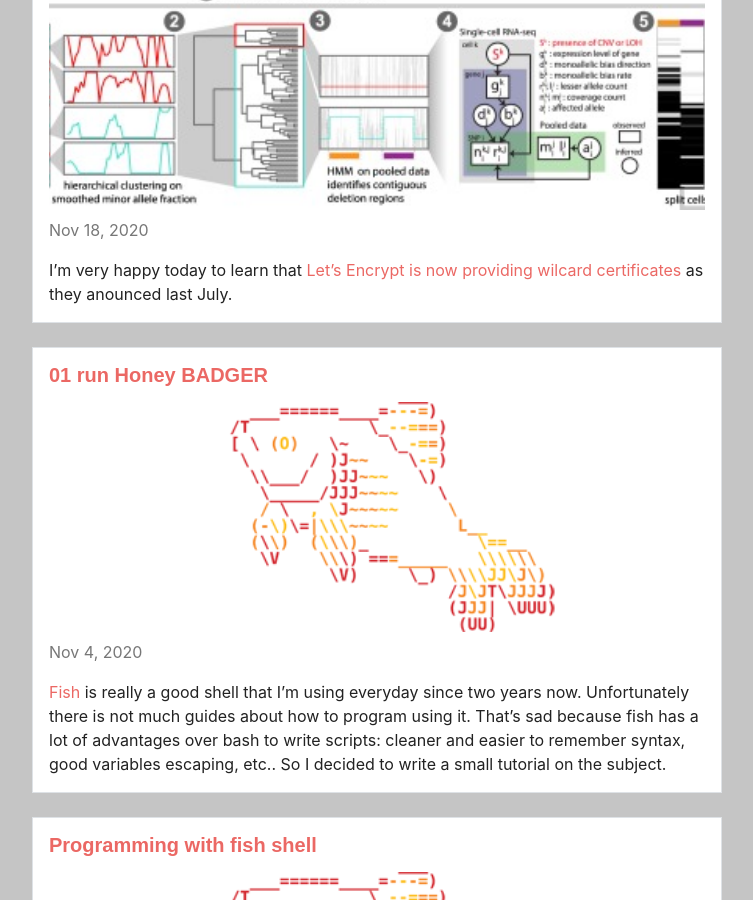
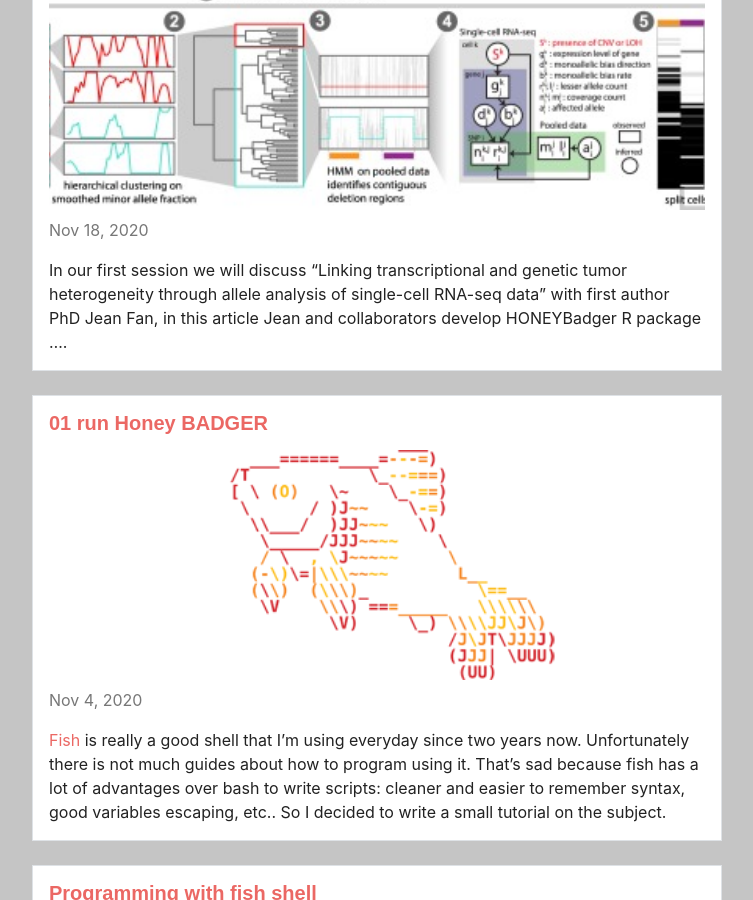
Before and after one commit to adrishg/adrishg.github.io, a Jekyll site: the page built from index.md, in a window 1280 px wide and 900 px high, scrolled down 750 px. Shown: the whole window, without its empty margins (263-1016 px from the left). Built offline with Jekyll 4.4.1, drawn with Linux system fonts in a browser that asks for light colours; some web fonts are replaced; comment, search, counter and statistics services are not loaded.

Commit message:
honey badger run 0

```diff
--- a/_posts/2020-11-18-Session1-HoneyBadger.md
+++ b/_posts/2020-11-18-Session1-HoneyBadger.md
@@ -1,11 +1,9 @@
 ---
 title: Linking transcriptional and genetic tumor heterogeneity through allele analysis of single-cell RNA-seq data
-
 image: /assets/img/S1-HoneyBaggerOverview.jpg
 ---
 
-I'm very happy today to learn that [Let's Encrypt is now providing wilcard certificates](https://community.letsencrypt.org/t/acme-v2-and-wildcard-certificate-support-is-live/55579) as they anounced last July.
+In our first session we will discuss "Linking transcriptional and genetic tumor heterogeneity through allele analysis of single-cell RNA-seq data" with first author PhD Jean Fan, in this article Jean and collaborators develop HONEYBadger R package ....
 
-As a reminder Let's Encrypt is a free certificate authority providing SSL/TLS certificates for free using an automated process since December 2015. In a few months they became the number 1 certificate authority in the world.
-
-This news make this service even more awesome than it was already.
+This article can be downloaded [here](https://pubmed.ncbi.nlm.nih.gov/29898899/)
+The code of HoneyBadger can be found [here](https://github.com/JEFworks/HoneyBADGER)
```
